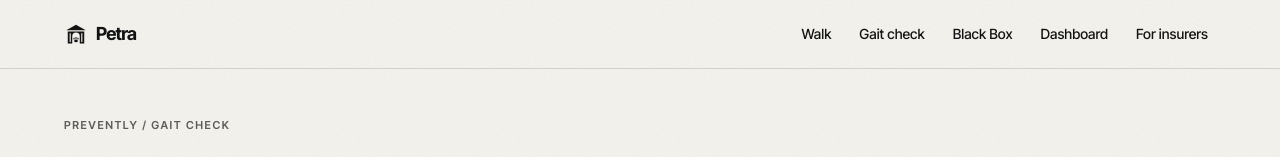
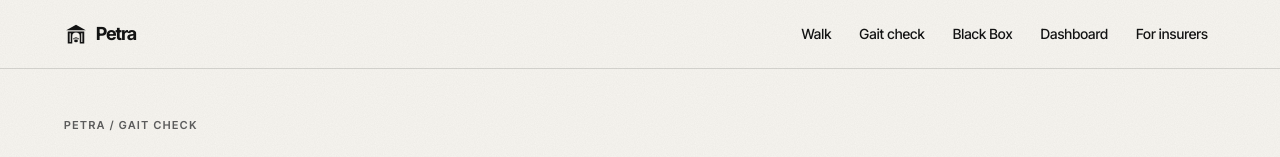
Before and after one commit to nickkhymenko/gillmore-hackathon, a Next.js app: page /gait in a window 1280 px wide. Shown: the top 157 px of the page. Built offline with nearby package versions, Linux system fonts and the light colour scheme.

Commit message:
chore(gait): use the Petra name on the gait check page

```diff
--- a/src/app/gait/page.tsx
+++ b/src/app/gait/page.tsx
@@ -125,7 +125,7 @@ export default function GaitPage() {
     <div className="space-y-16 pb-16">
       {/* hero */}
       <section className="space-y-5 pt-6">
-        <p className="eyebrow">Prevently / Gait check</p>
+        <p className="eyebrow">Petra / Gait check</p>
         <h1 className="display text-[clamp(2.5rem,7vw,5rem)]">
           Ten seconds of walking. <span className="accent-word">A clearer look at every leg.</span>
         </h1>
```
